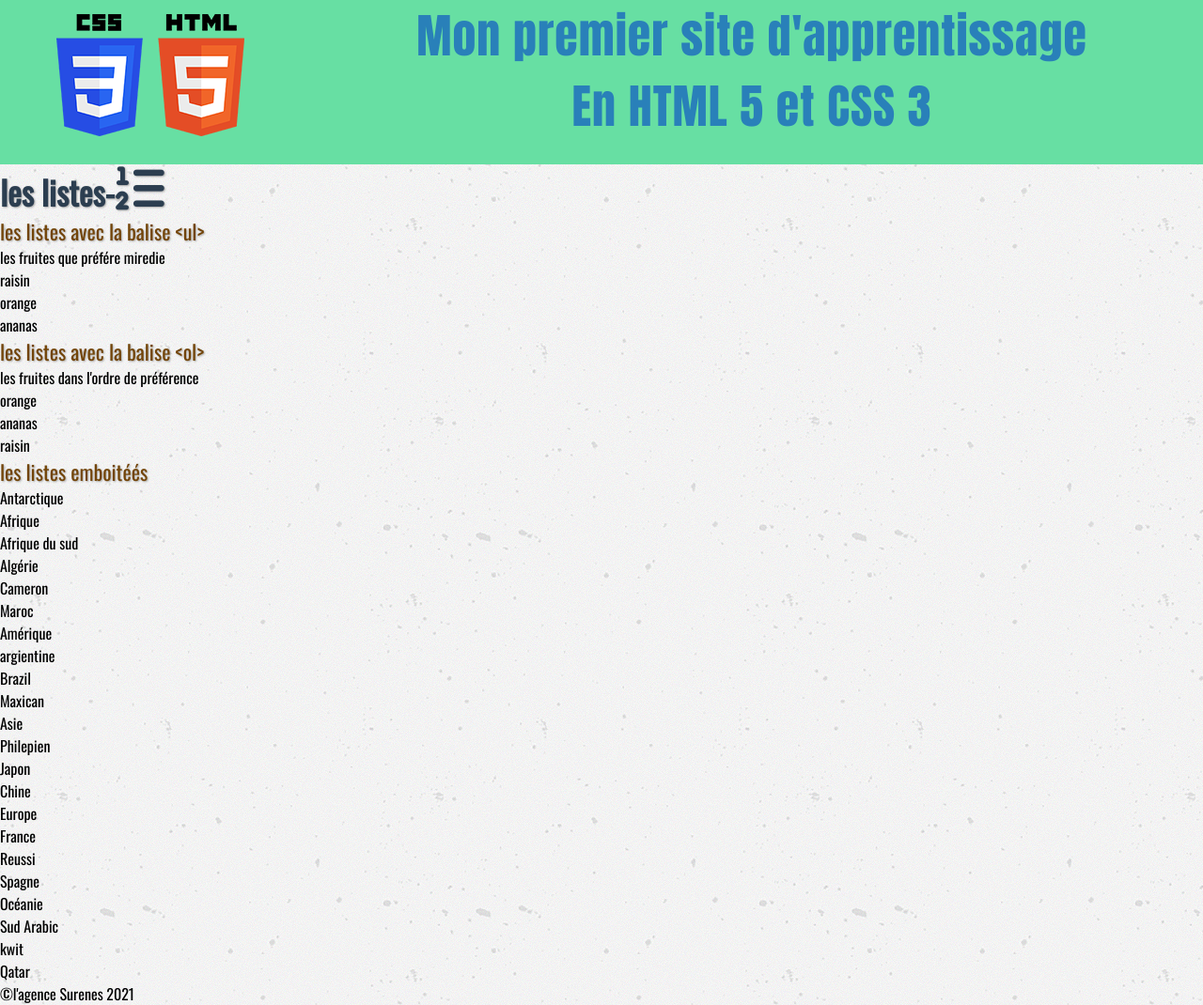
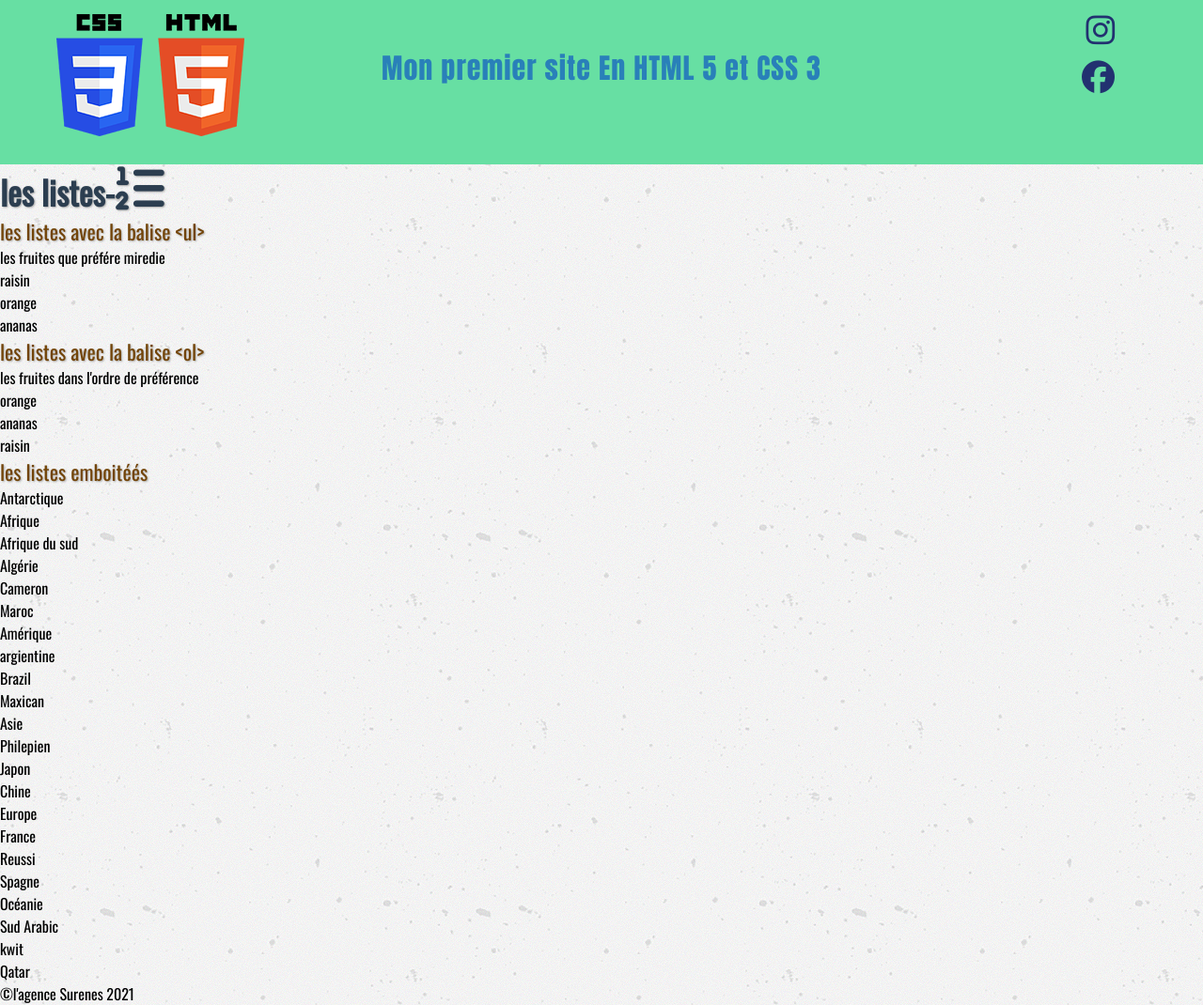
Before and after one commit to MostaphaOuahmane/premiersite, a plain HTML site: page liste.html in a window 1280 px wide. Shown: the whole page at 94% size. Drawn offline with nearby package versions, Linux system fonts and the light colour scheme.

Commit message:
changment css

```diff
--- a/css/style.css
+++ b/css/style.css
@@ -45,7 +45,7 @@ body{
 }
 h1{
     text-align: center;
-    font-size: 50px;
+    font-size: 30px;
     font-family: 'Anton', sans-serif;
     letter-spacing: 1px;
     /* espacment entre les letrres */
@@ -99,6 +99,18 @@ header{
     width: 20%;
     float: left;
 }
+#socail i{
+    /* je change la nateure de l'élément i qui est de type inline , en un élément de type block  */
+    display: block;
+     padding: 15px 30px 0 0 ;
+     font-size: 35px;
+     text-align: right;
+
+ }
+ header a {
+     text-decoration: none;
+     color: rgb(34, 49, 112);
+ }
 /*  la classe clear pour retablaire le float */
 .clear{
     clear: both;
--- a/liste.html
+++ b/liste.html
@@ -20,14 +20,20 @@
     <script src="https://kit.fontawesome.com/d8b0593798.js" crossorigin="anonymous"></script>
 </head>
 <body>
-        <header>
-            <div id="logo">
-                <img src="img/logo.png" alt=" logo html 5 et css3">
-            </div>
+    <header>
+        <div id="logo">
+            <img src="img/logo.png" alt=" logo html 5 et css3">
+        </div>
+        <div id="slogan">
 
-            <h1  > Mon premier site d'apprentissage <br>En HTML 5 et CSS 3 </h1>
-
-        </header>
+        <h1 > Mon premier site En HTML 5 et CSS 3 </h1>
+        </div>
+        <div id="socail">
+            <a href="https://www.instagram.com/lagencesuresnes/" target="_blank"><i class="fab fa-instagram"></i></a>
+            <a href="" target="_blank"><i class="fab fa-facebook"></i></a>
+        </div>
+        <div class="clear"></div>
+    </header>
         <main>
             <h2>les listes-<i class="fas fa-list-ol"></i></h2>
             <section>
```
Also changed, not shown: index.html (+5 -8 lines), lien.html (+9 -1 lines), texte.html (+13 -7 lines).
